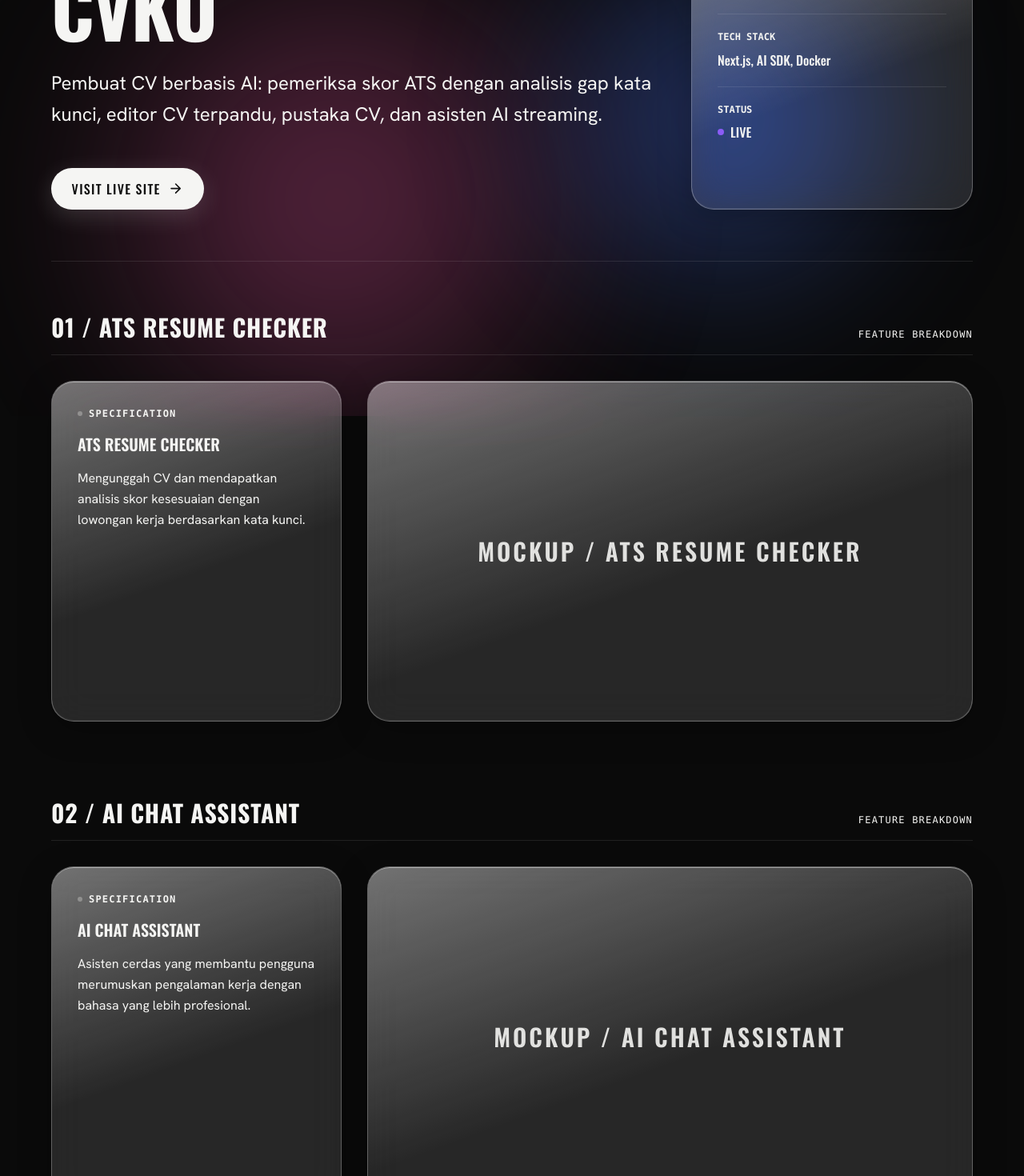
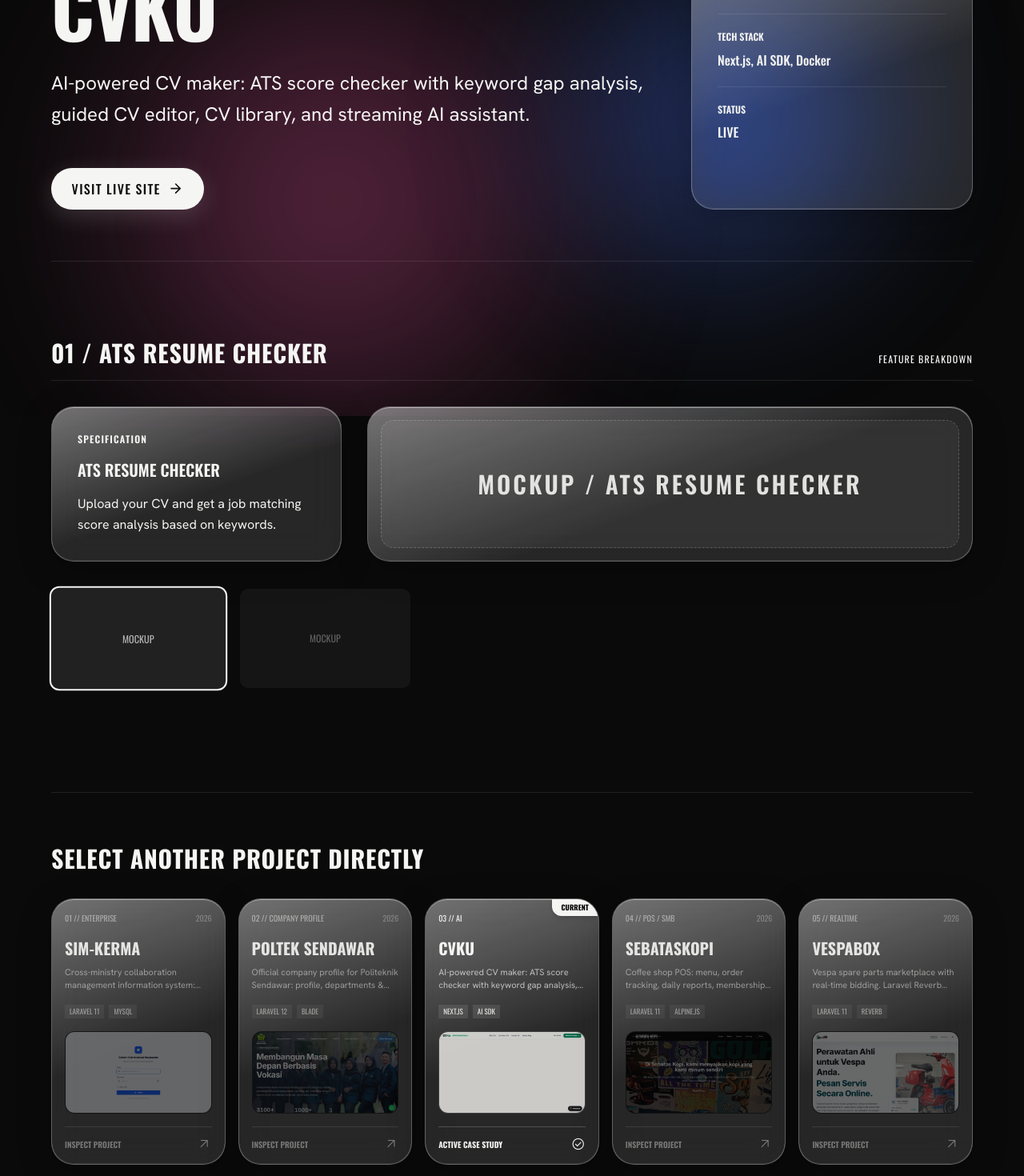
Before and after one commit to kerubims/portofoliov2, a Next.js app: page /projects/cvku in a window 1280 px wide. Shown: the part 280-1750 px from the top of the page at 80% size. Built offline with nearby package versions, Linux system fonts and the light colour scheme.

Commit message:
Refine Project Detail UI: streamline borders, remove colorful dots, use base font for tags, and add floating animation to metadata grid

```diff
--- a/src/app/projects/[slug]/page.tsx
+++ b/src/app/projects/[slug]/page.tsx
@@ -4,6 +4,7 @@ import Link from "next/link";
 import Nav from "@/components/Nav";
 import Footer from "@/components/Footer";
 import CursorTrail from "@/components/CursorTrail";
+import ProjectFeatureGallery from "@/components/ProjectFeatureGallery";
 
 export function generateStaticParams() {
   return projects.map((p) => ({
@@ -27,12 +28,12 @@ export default async function ProjectDetail({ params }: { params: Promise<{ slug
         <div className="blob blob--pink" aria-hidden="true" style={{ top: '10%', left: '-10%' }}></div>
         <div className="blob blob--blue" aria-hidden="true" style={{ top: '40%', right: '-10%' }}></div>
       </div>
-      <main className="min-h-screen pt-32 pb-24 text-white relative">
+      <main id="hero" className="min-h-screen pt-32 pb-24 text-white relative">
         <div className="container mx-auto px-6 max-w-7xl">
 
-          <Link href="/#work" className="inline-flex items-center gap-2 text-sm font-medium hover:opacity-70 transition-opacity mb-12 uppercase tracking-widest font-mono">
+          <Link href="/#work" className="inline-flex items-center gap-2 text-sm font-medium hover:opacity-70 transition-opacity mb-12 uppercase tracking-widest ">
             <span className="material-symbols-outlined text-[16px]">arrow_back</span>
-            Kembali ke Beranda
+            BACK TO PROJECTS
           </Link>
 
           {/* HERO HEADER & EDITORIAL SYNOPSIS (Grid 8/4) */}
@@ -41,11 +42,10 @@ export default async function ProjectDetail({ params }: { params: Promise<{ slug
             <div className="lg:col-span-8 flex flex-col justify-between">
               <div>
                 <div className="flex flex-wrap items-center gap-3 mb-6">
-                  <span className="px-3 py-1 border border-white/20 rounded-full text-xs font-mono font-semibold uppercase tracking-widest bg-white/5">
+                  <span className="px-3 py-1 border border-white/20 rounded-full text-xs  font-semibold uppercase tracking-widest bg-white/5">
                     {project.category}
                   </span>
-                  <span className="inline-flex items-center gap-2 px-3 py-1 border border-white/20 rounded-full text-xs font-mono font-semibold uppercase bg-white/5">
-                    <span className="w-2 h-2 rounded-full animate-pulse" style={{ backgroundColor: project.themeColor }}></span>
+                  <span className="inline-flex items-center gap-2 px-3 py-1 border border-white/20 rounded-full text-xs  font-semibold uppercase bg-white/5">
                     Status: {project.status}
                   </span>
                 </div>
@@ -74,20 +74,19 @@ export default async function ProjectDetail({ params }: { params: Promise<{ slug
             </div>
 
             {/* Right Column: Rigorous Architectural Metadata Grid */}
-            <div className="lg:col-span-4 glass rounded-3xl border border-white/10 p-8 flex flex-col justify-between">
+            <div className="lg:col-span-4 glass rounded-3xl border border-white/10 p-8 flex flex-col justify-between animate-[float-card-1_3s_ease-in-out_infinite_alternate] hover:[animation-play-state:paused]">
               <div className="divide-y divide-white/10">
                 <div className="pb-5">
-                  <span className="block text-xs font-mono font-semibold uppercase text-white mb-2">CATEGORY</span>
+                  <span className="block text-xs  font-semibold uppercase text-white mb-2">CATEGORY</span>
                   <p className="text-base font-medium">{project.category}</p>
                 </div>
                 <div className="py-5">
-                  <span className="block text-xs font-mono font-semibold uppercase text-white mb-2">TECH STACK</span>
+                  <span className="block text-xs  font-semibold uppercase text-white mb-2">TECH STACK</span>
                   <p className="text-base font-medium leading-relaxed">{project.techTags.join(", ")}</p>
                 </div>
                 <div className="py-5">
-                  <span className="block text-xs font-mono font-semibold uppercase text-white mb-2">STATUS</span>
+                  <span className="block text-xs  font-semibold uppercase text-white mb-2">STATUS</span>
                   <div className="flex items-center gap-2 font-medium">
-                    <span className="w-2 h-2 rounded-full" style={{ backgroundColor: project.themeColor }}></span>
                     {project.status}
                   </div>
                 </div>
@@ -96,40 +95,89 @@ export default async function ProjectDetail({ params }: { params: Promise<{ slug
           </section>
 
           {/* FEATURES / COMPONENT ARCHITECTURE VIEW */}
-          <div className="space-y-24">
-            {project.features.map((feature, idx) => (
-              <section key={idx} className="feature-section">
-                <div className="border-b border-white/10 pb-4 mb-8 flex justify-between items-baseline">
-                  <h2 className="text-2xl md:text-3xl font-display font-bold uppercase tracking-wide">
-                    {String(idx + 1).padStart(2, '0')} / {feature.title}
-                  </h2>
-                  <span className="hidden sm:inline-block text-xs font-mono uppercase tracking-widest text-white">FEATURE BREAKDOWN</span>
+          <ProjectFeatureGallery features={project.features} themeColor={project.themeColor} />
+
+          {/* MORE PROJECTS SECTION */}
+          <section className="mt-32 pt-16 border-t border-white/10">
+            <div className="flex justify-between items-baseline mb-8">
+              <h2 className="text-2xl md:text-3xl font-display font-bold uppercase tracking-wide">Select Another Project Directly</h2>
             </div>
 
-                <div className="grid grid-cols-1 lg:grid-cols-12 gap-8">
-                  {/* Text / Specimen Card */}
-                  <div className="lg:col-span-4 glass rounded-3xl border border-white/10 p-8 flex flex-col justify-between">
+            <div className="grid grid-cols-1 md:grid-cols-3 lg:grid-cols-5 gap-4">
+              {projects.map((p, idx) => {
+                const isActive = p.slug === slug;
+                return isActive ? (
+                  <div key={p.slug} className="glass rounded-2xl overflow-hidden border-2 border-white p-4 flex flex-col justify-between h-full relative group shadow-[0_0_20px_rgba(255,255,255,0.2)]">
+                    <div className="absolute top-0 right-0 bg-white text-black text-[9px] font-bold px-3 py-1 uppercase rounded-bl-xl shadow-md z-30">Current</div>
                     <div>
-                      <div className="text-xs font-mono font-semibold uppercase tracking-widest text-white mb-4 flex items-center gap-2">
-                         <span className="w-1.5 h-1.5 rounded-full bg-white/30"></span> SPECIFICATION
+                        <div className="flex justify-between items-center mb-4">
+                          <div className="flex items-center gap-2 text-[10px]  uppercase text-white">
+                            {String(idx + 1).padStart(2, '0')} // {p.category}
                           </div>
-                      <h3 className="text-xl font-display font-semibold mb-4 uppercase">{feature.title}</h3>
-                      <p className="text-white leading-relaxed font-body text-base">{feature.description}</p>
+                        </div>
+                        <h3 className="text-xl font-display font-bold uppercase mb-2">{p.title}</h3>
+                        <p className="text-[11px] font-body text-white/70 line-clamp-2 mb-4">{p.description}</p>
+
+                        <div className="flex flex-wrap gap-1.5 mb-4">
+                          {p.techTags.slice(0, 2).map(tag => (
+                            <span key={tag} className="text-[9px]  uppercase px-1.5 py-0.5 bg-white/10 text-white/90">
+                              {tag}
+                            </span>
+                          ))}
                         </div>
                       </div>
 
-                  {/* Mockup / Display Canvas */}
-                  <div className="lg:col-span-8 glass rounded-3xl border border-white/10 overflow-hidden aspect-video flex items-center justify-center relative bg-white/5 group">
-                    {feature.image ? (
-                       <img src={feature.image} alt={feature.title} className="w-full h-full object-cover object-top transition-transform duration-700 group-hover:scale-[1.02]" />
-                    ) : (
-                       <span className="text-white/90 font-display text-2xl md:text-3xl font-semibold uppercase tracking-widest">MOCKUP / {feature.title}</span>
+                      <div>
+                        <div className="aspect-video relative overflow-hidden rounded-xl bg-black/50 mb-4 border border-white/20">
+                          {p.thumbnail && (
+                            <img src={p.thumbnail} alt={p.title} className="w-full h-full object-cover object-top opacity-80" />
                           )}
                         </div>
+
+                        <div className="flex justify-between items-center text-[10px]  uppercase font-bold text-white border-t border-white/20 pt-3">
+                          <span>Active Case Study</span>
+                          <span className="material-symbols-outlined text-[14px]">check_circle</span>
+                        </div>
+                      </div>
+                  </div>
+                ) : (
+                  <Link key={p.slug} href={`/projects/${p.slug}`} className="glass rounded-2xl overflow-hidden border border-white/10 p-4 flex flex-col justify-between h-full group hover:border-white/30 transition-all duration-500 hover:-translate-y-1 hover:shadow-xl">
+                    <div>
+                      <div className="flex justify-between items-center mb-4">
+                        <div className="flex items-center gap-2 text-[10px]  uppercase text-white/50 group-hover:text-white transition-colors">
+                          {String(idx + 1).padStart(2, '0')} // {p.category}
+                        </div>
+                        <span className="text-[10px]  text-white/30">2026</span>
+                      </div>
+                      <h3 className="text-xl font-display font-bold uppercase mb-2 text-white/90 group-hover:text-white transition-colors">{p.title}</h3>
+                      <p className="text-[11px] font-body text-white/50 line-clamp-2 mb-4 group-hover:text-white/70 transition-colors">{p.description}</p>
+
+                      <div className="flex flex-wrap gap-1.5 mb-4">
+                        {p.techTags.slice(0, 2).map(tag => (
+                          <span key={tag} className="text-[9px]  uppercase px-1.5 py-0.5 bg-white/5 text-white/50 group-hover:bg-white/10 group-hover:text-white/90 transition-colors">
+                            {tag}
+                          </span>
+                        ))}
+                      </div>
+                    </div>
+
+                    <div>
+                      <div className="aspect-video relative overflow-hidden rounded-xl bg-black/80 mb-4 border border-white/5 group-hover:border-white/20 transition-colors">
+                        {p.thumbnail && (
+                          <img src={p.thumbnail} alt={p.title} className="w-full h-full object-cover object-top opacity-40 group-hover:opacity-100 transition-opacity duration-500" />
+                        )}
+                      </div>
+
+                      <div className="flex justify-between items-center text-[10px]  uppercase font-semibold text-white/40 border-t border-white/10 pt-3 group-hover:text-white group-hover:border-white/30 transition-all">
+                        <span>Inspect Project</span>
+                        <span className="material-symbols-outlined text-[14px] group-hover:-translate-y-0.5 group-hover:translate-x-0.5 transition-transform">arrow_outward</span>
+                      </div>
+                    </div>
+                  </Link>
+                );
+              })}
             </div>
           </section>
-            ))}
-          </div>
 
         </div>
       </main>
--- /dev/null
+++ b/src/components/ProjectFeatureGallery.tsx
@@ -0,0 +1,86 @@
+"use client";
+
+import { useState } from "react";
+import { ProjectFeature } from "@/data/projects";
+
+type ProjectFeatureGalleryProps = {
+  features: ProjectFeature[];
+  themeColor: string;
+};
+
+export default function ProjectFeatureGallery({ features, themeColor }: ProjectFeatureGalleryProps) {
+  const [activeIndex, setActiveIndex] = useState(0);
+
+  if (!features || features.length === 0) return null;
+
+  const activeFeature = features[activeIndex];
+
+  return (
+    <div className="feature-gallery-container mt-24">
+      <div className="border-b border-white/10 pb-4 mb-8 flex justify-between items-baseline">
+        <h2 className="text-2xl md:text-3xl font-display font-bold uppercase tracking-wide">
+          {String(activeIndex + 1).padStart(2, '0')} / {activeFeature.title}
+        </h2>
+        <span className="hidden sm:inline-block text-xs  uppercase tracking-widest text-white">FEATURE BREAKDOWN</span>
+      </div>
+
+      <div className="grid grid-cols-1 lg:grid-cols-12 gap-8 mb-8 transition-opacity duration-500">
+        {/* Text / Specimen Card */}
+        <div className="lg:col-span-4 glass rounded-3xl border border-white/10 p-8 flex flex-col justify-between">
+          <div>
+            <div className="text-xs  font-semibold uppercase tracking-widest text-white mb-4 flex items-center gap-2">
+                 SPECIFICATION
+            </div>
+            <h3 className="text-xl font-display font-semibold mb-4 uppercase">{activeFeature.title}</h3>
+            <p className="text-white leading-relaxed font-body text-base">{activeFeature.description}</p>
+          </div>
+        </div>
+
+        {/* Visual Mockup Area */}
+        <div className="lg:col-span-8 rounded-3xl overflow-hidden glass border border-white/10 relative group flex items-center justify-center p-4">
+          {activeFeature.image ? (
+              <img
+                key={activeFeature.image} // Force re-render for animation if needed
+                src={activeFeature.image}
+                alt={activeFeature.title}
+                className="w-full h-auto object-contain object-top rounded-xl shadow-2xl transition-transform duration-700 hover:scale-[1.02]"
+              />
+          ) : (
+              <div className="w-full h-full rounded-2xl border border-dashed border-white/20 flex items-center justify-center bg-white/5">
+                <span className="text-white/90 font-display text-2xl md:text-3xl font-semibold uppercase tracking-widest text-center px-4">MOCKUP / {activeFeature.title}</span>
+              </div>
+          )}
+        </div>
+      </div>
+
+      {/* Thumbnails Row */}
+      {features.length > 1 && (
+        <div className="grid grid-cols-2 md:grid-cols-4 lg:grid-cols-5 gap-4">
+          {features.map((feature, idx) => {
+            const isActive = idx === activeIndex;
+            return (
+              <button
+                key={idx}
+                onClick={() => setActiveIndex(idx)}
+                className={`relative rounded-xl overflow-hidden h-24 md:h-32 transition-all duration-300 border-2 text-left group ${isActive ? 'border-white opacity-100 scale-[1.02]' : 'border-transparent opacity-50 hover:opacity-100 hover:scale-[1.02]'}`}
+                aria-label={`View feature ${feature.title}`}
+              >
+                {feature.image ? (
+                  <>
+                    <img src={feature.image} alt="" className="absolute inset-0 w-full h-full object-cover object-top" />
+                    <div className={`absolute inset-0 bg-black transition-opacity duration-300 ${isActive ? 'opacity-0' : 'opacity-40 group-hover:opacity-10'}`}></div>
+                  </>
+                ) : (
+                  <div className="absolute inset-0 bg-white/10 flex items-center justify-center p-2">
+                    <span className="text-[10px] md:text-xs  text-white/70 uppercase text-center leading-tight">MOCKUP</span>
+                  </div>
+                )}
+
+              </button>
+            );
+          })}
+        </div>
+      )}
+    </div>
+  );
+}
--- a/src/data/projects.ts
+++ b/src/data/projects.ts
@@ -31,21 +31,21 @@ export const projects: Project[] = [
     thumbnail: "/assets/projects/sim-kerma.png",
     art: "/assets/projects/art_simkerma.jpg",
     description:
-      "Sistem informasi manajemen kerjasama lintas kementerian: rantai persetujuan, versioning dokumen, e-signature multi-pihak, audit trail.",
+      "Cross-ministry collaboration management information system: approval chains, document versioning, multi-party e-signature, audit trail.",
     techTags: ["Laravel 11", "MySQL", "WebSocket"],
     liveUrl: "https://kerjasama.ksm.web.id",
     features: [
       {
         title: "Dashboard Overview",
-        description: "Menampilkan metrik utama kerjasama, status dokumen, dan notifikasi persetujuan yang tertunda.",
+        description: "Displays key collaboration metrics, document status, and pending approval notifications.",
       },
       {
         title: "Document Versioning",
-        description: "Melacak setiap perubahan pada dokumen kerjasama, lengkap dengan riwayat siapa yang mengedit dan kapan.",
+        description: "Tracks every change made to collaboration documents, complete with a history of who edited it and when.",
       },
       {
         title: "Multi-party E-Signature",
-        description: "Integrasi tanda tangan elektronik yang memungkinkan penandatanganan sah oleh berbagai kementerian secara berurutan.",
+        description: "Electronic signature integration enabling sequential authorized signing by various ministries.",
       }
     ]
   },
@@ -60,16 +60,22 @@ export const projects: Project[] = [
     logo: "/assets/sendawar.png",
     art: "/assets/projects/art_polsen.jpg",
     description:
-      "Company profile resmi Politeknik Sendawar: profil, jurusan & akreditasi, berita & acara, kalender akademik, fasilitas, dan lowongan.",
+      "Official company profile for Politeknik Sendawar: profile, departments & accreditation, news & events, academic calendar, facilities, and careers.",
     techTags: ["Laravel 12", "Blade", "Tailwind CSS"],
+    liveUrl: "https://polsen.ac.id",
     features: [
       {
-        title: "Halaman Utama (Landing Page)",
-        description: "Menampilkan informasi sekilas tentang kampus, berita terbaru, dan tautan cepat ke program studi.",
+        title: "Main Landing Page",
+        description: "Displays quick information about the campus, latest news, and quick links to academic programs.",
+        image: "/assets/projects/polsen.png",
       },
       {
-        title: "Direktori Program Studi",
-        description: "Halaman detail untuk masing-masing jurusan, lengkap dengan kurikulum dan status akreditasi.",
+        title: "Study Programs Directory",
+        description: "Detailed page for each department, complete with curriculum and accreditation status.",
+      },
+      {
+        title: "News and Events",
+        description: "Information center for campus activities, academic seminars, and important announcements for students.",
       }
     ]
   },
@@ -83,17 +89,17 @@ export const projects: Project[] = [
     thumbnail: "/assets/projects/cvku.png",
     art: "/assets/projects/art_cvku.jpg",
     description:
-      "Pembuat CV berbasis AI: pemeriksa skor ATS dengan analisis gap kata kunci, editor CV terpandu, pustaka CV, dan asisten AI streaming.",
+      "AI-powered CV maker: ATS score checker with keyword gap analysis, guided CV editor, CV library, and streaming AI assistant.",
     techTags: ["Next.js", "AI SDK", "Docker"],
     liveUrl: "https://cvku.ksm.web.id",
     features: [
       {
         title: "ATS Resume Checker",
-        description: "Mengunggah CV dan mendapatkan analisis skor kesesuaian dengan lowongan kerja berdasarkan kata kunci.",
+        description: "Upload your CV and get a job matching score analysis based on keywords.",
       },
       {
         title: "AI Chat Assistant",
-        description: "Asisten cerdas yang membantu pengguna merumuskan pengalaman kerja dengan bahasa yang lebih profesional.",
+        description: "Smart assistant that helps users formulate their work experience using more professional language.",
       }
     ]
   },
@@ -106,16 +112,16 @@ export const projects: Project[] = [
     themeColor: "#f59e0b", // Amber
     thumbnail: "/assets/projects/sebatas-kopi.png",
     description:
-      "POS kedai kopi: menu, pelacakan pesanan, laporan harian, program member, dan alert stok. Dibangun untuk kecepatan.",
+      "Coffee shop POS: menu, order tracking, daily reports, membership program, and stock alerts. Built for speed.",
     techTags: ["Laravel 11", "Alpine.js", "MySQL"],
     features: [
       {
-        title: "Kasir (POS Interface)",
-        description: "Antarmuka kasir yang dioptimalkan untuk kecepatan input pesanan pelanggan dan kalkulasi pembayaran.",
+        title: "Cashier (POS Interface)",
+        description: "Cashier interface optimized for fast customer order input and payment calculation.",
       },
       {
-        title: "Manajemen Stok",
-        description: "Peringatan otomatis ketika bahan baku menipis untuk memastikan operasional kedai tidak terganggu.",
+        title: "Inventory Management",
+        description: "Automated alerts when raw materials run low to ensure uninterrupted shop operations.",
       }
     ]
   },
@@ -128,16 +134,16 @@ export const projects: Project[] = [
     themeColor: "#ef4444", // Red
     thumbnail: "/assets/projects/vespabox.png",
     description:
-      "Marketplace spare part Vespa dengan bidding realtime. Laravel Reverb WebSocket, broadcasting channel, diuji ribuan pengguna.",
+      "Vespa spare parts marketplace with real-time bidding. Laravel Reverb WebSocket, broadcasting channels, tested by thousands of users.",
     techTags: ["Laravel 11", "Reverb", "WebSocket"],
     features: [
       {
         title: "Live Bidding Room",
-        description: "Ruang lelang suku cadang langka dimana harga terupdate secara real-time tanpa perlu memuat ulang halaman.",
+        description: "Auction room for rare spare parts where prices are updated in real-time without reloading the page.",
       },
       {
         title: "Seller Dashboard",
-        description: "Panel bagi penjual untuk memantau aktivitas lelang, mengatur harga dasar, dan melihat riwayat transaksi.",
+        description: "Panel for sellers to monitor auction activity, set base prices, and view transaction history.",
       }
     ]
   }
```
Lines whose indentation alone changed are shown as unchanged.
